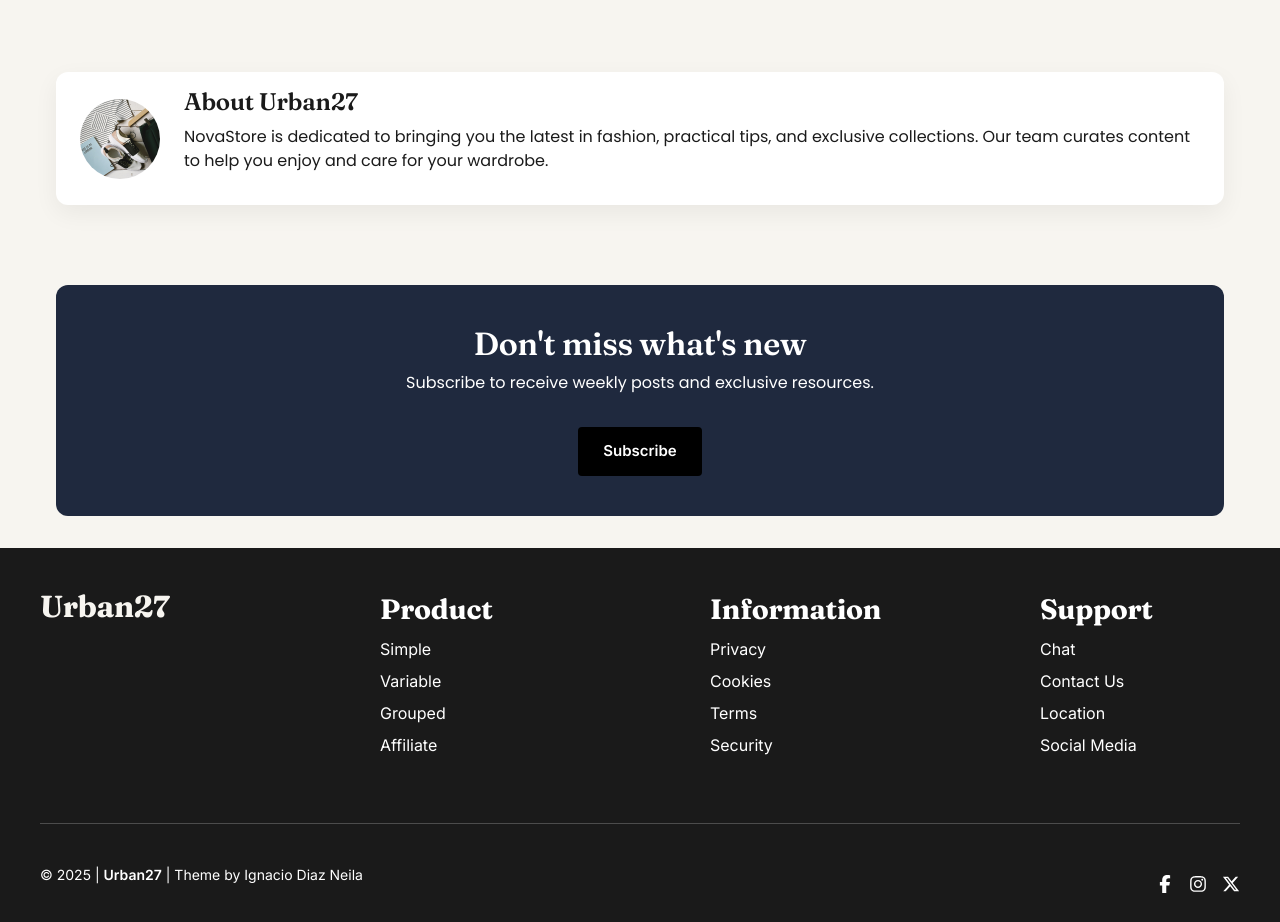
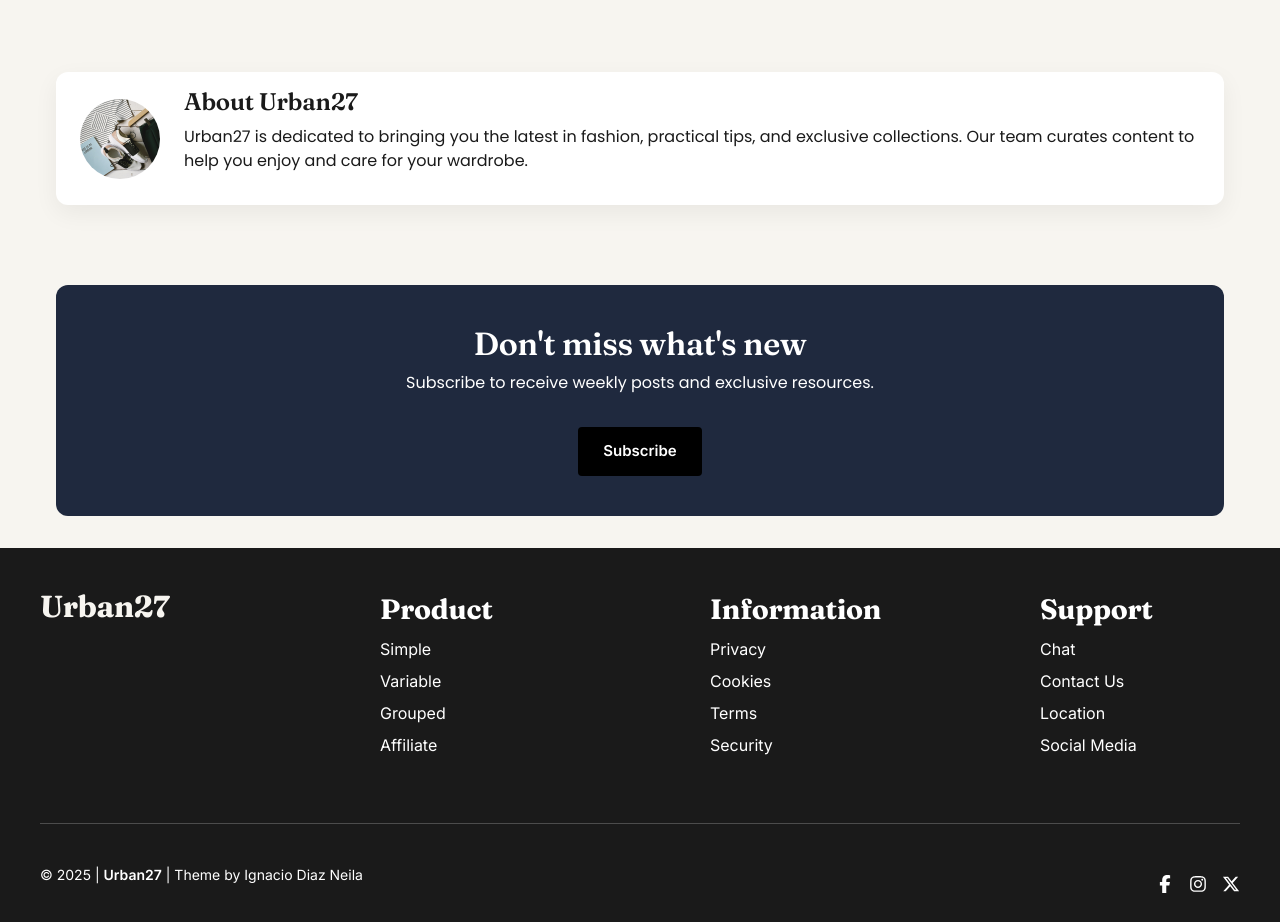
Before and after one commit to IgnacioDN/NovaStore, a React (Vite) app: page /blog in a window 1280 px wide. Shown: the part 1280-2202 px from the top of the page. Built offline with nearby package versions, Linux system fonts and the light colour scheme.

Commit message:
Update brand name from NovaStore to Urban27

```diff
--- a/src/pages/Blog.jsx
+++ b/src/pages/Blog.jsx
@@ -162,7 +162,7 @@ const BlogLanding = () => {
           <div className="bio">
             <h4>About Urban27</h4>
             <p>
-              NovaStore is dedicated to bringing you the latest in fashion, practical tips, and exclusive collections. Our team curates content to help you enjoy and care for your wardrobe.
+              Urban27 is dedicated to bringing you the latest in fashion, practical tips, and exclusive collections. Our team curates content to help you enjoy and care for your wardrobe.
             </p>
           </div>
         </div>
```
